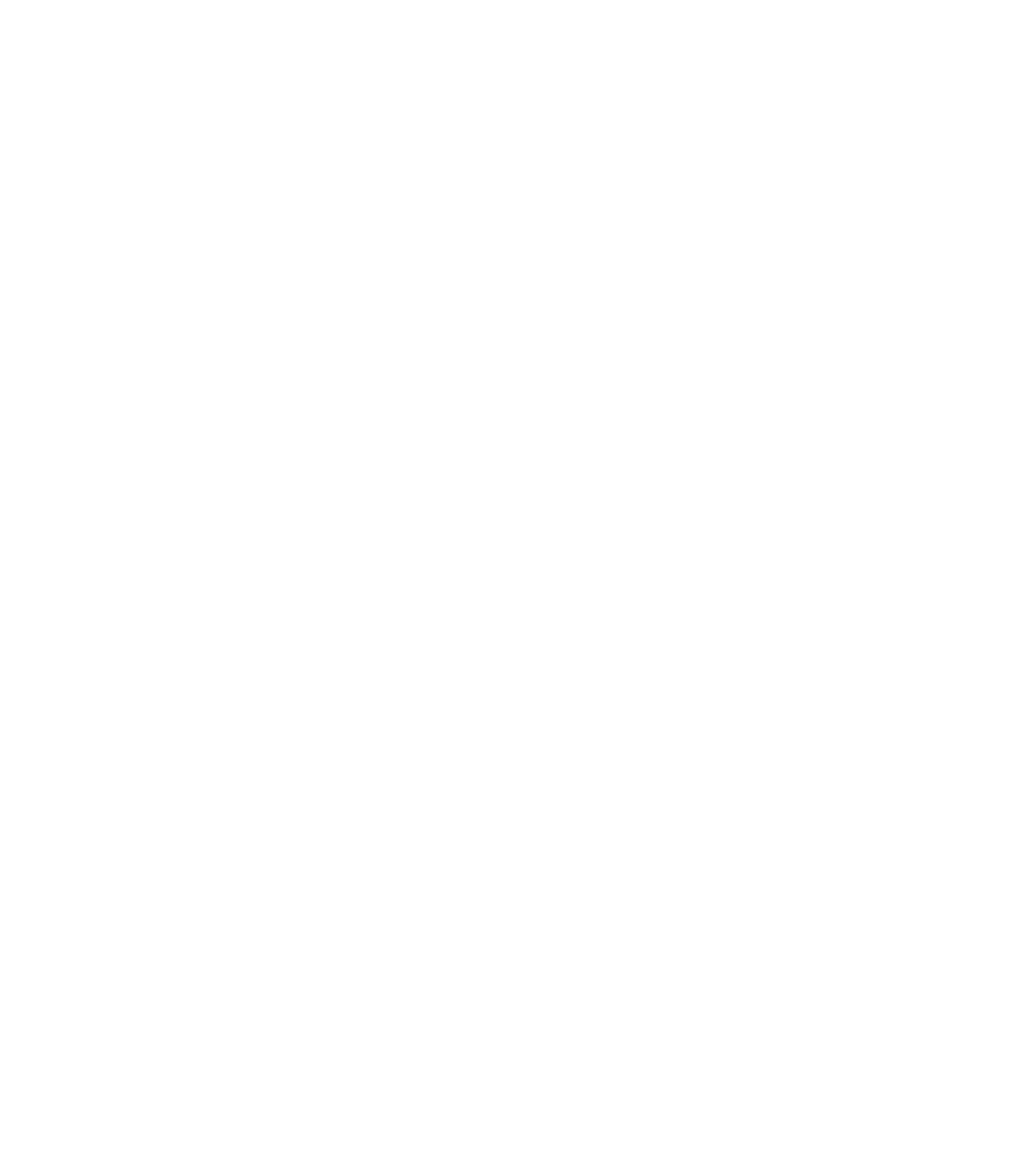
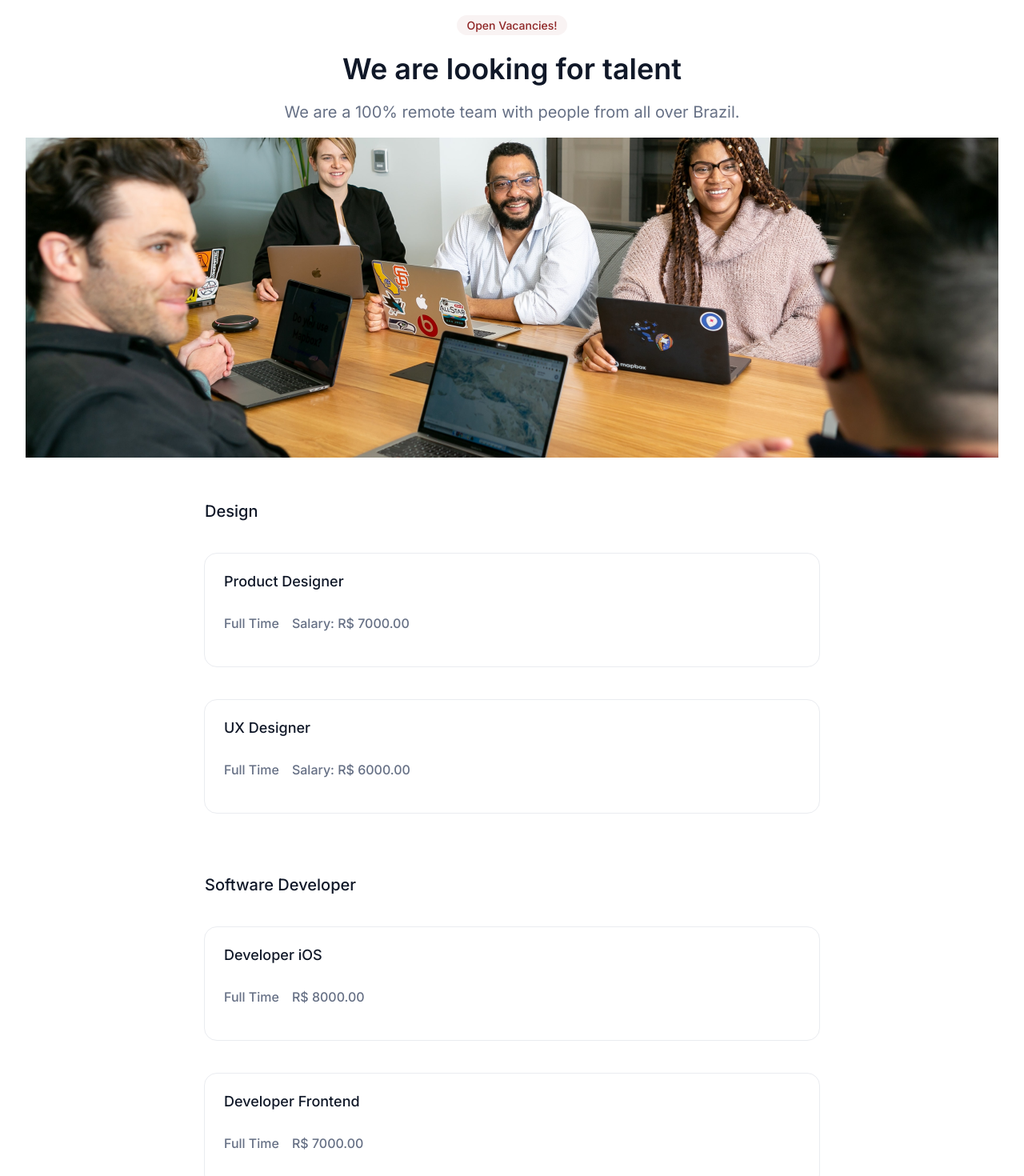
Before and after one commit to Wellington2708/OptimusTech, a React (Vite) app: page / in a window 1280 px wide. Shown: the part 780-2250 px from the top of the page at 80% size. Before the commit the page ends 800 px from the top, so only its background shows below. Built offline with nearby package versions, Linux system fonts and the light colour scheme.

Commit message:
creating vacancy area

```diff
--- a/src/App.jsx
+++ b/src/App.jsx
@@ -3,6 +3,9 @@ import styles from './App.module.css'
 import Header from '../src/components/Header'
 import Main from '../src/components/Main';
 import MetricList from './components/MetricList';
+import Vacancies from './components/Vacancies/index';
+import DesignArea from './components/DesignArea';
+import SoftwareDeveloperArea from './components/SoftwareDeveloperArea';
 
 function App() {
   return (
@@ -12,6 +15,9 @@ function App() {
       <div className={styles.metric__container}>
         <MetricList />
       </div>
+      <Vacancies />
+      <DesignArea />
+      <SoftwareDeveloperArea />
     </>
   )
 }
--- /dev/null
+++ b/src/components/DesignArea/DesignArea.module.css
@@ -0,0 +1,18 @@
+.container__vacancies__design{
+    height: 358px;
+    text-align: center;
+    display: flex;
+    flex-direction: column;
+    justify-content: center;
+    align-items: center;
+    text-align: left;
+    margin-top: 48px;
+}
+
+.title {
+    width: 768px;
+    font-size: 20px;
+    font-weight: 500;
+    color: var(--dark-teal);
+
+}
--- /dev/null
+++ b/src/components/DesignArea/index.jsx
@@ -0,0 +1,30 @@
+import styles from '../DesignArea/DesignArea.module.css';
+import DesignVacancies from '../DesignVacancies';
+
+const design = [
+    {
+        title: 'Product Designer',
+        typeJob: 'Full Time',
+        salary: 'R$ 7000.00'
+    },
+    {
+        title: 'UX Designer',
+        typeJob: 'Full Time',
+        salary: 'R$ 6000.00'
+    }
+]
+
+function DesignArea(){
+    return (
+        <div className={styles.container__vacancies__design}>
+            <h2 className={styles.title}>Design</h2>
+            {design.map((item, index) => (
+                <DesignVacancies key={index} {...item}/>
+
+            )
+        )}
+        </div>
+    )
+}
+
+export default DesignArea;
--- /dev/null
+++ b/src/components/DesignVacancies/DesignVacancies.module.css
@@ -0,0 +1,34 @@
+.container__vacancies {
+    display: flex;
+    flex-direction: column;
+    gap: 32px;
+    margin-top: 40px;
+    border: 1px solid #EAECF0;
+    padding: 24px 24px 28px 24px;
+    border-radius: 16px;
+}
+
+.container__details {
+    display: flex;
+    gap: 16px;
+    margin-bottom: 16px;
+}
+
+.title {
+    width: 720px;
+    font-size: 18px;
+    font-weight: 500;
+    color: var(--dark-teal);
+}
+
+.info__typeJob {
+    font-size: 16px;
+    color: var(--gray);
+    font-weight: 500;
+}
+
+.info__salary {
+    font-size: 16px;
+    color: var(--gray);
+    font-weight: 500;
+}
--- /dev/null
+++ b/src/components/DesignVacancies/index.jsx
@@ -0,0 +1,15 @@
+import styles from '../DesignVacancies/DesignVacancies.module.css'
+function DesignVacancies({title, typeJob, salary}){
+    return (
+        <div className={styles.container__vacancies}>
+            <h2 className={styles.title}>{title}</h2>
+        <div className={styles.container__details}>
+            <p className={styles.info__typeJob}>{typeJob}</p>
+            <p className={styles.info__salary}>Salary: {salary}</p>
+        </div>
+        </div>
+
+    )
+}
+
+export default DesignVacancies;
--- /dev/null
+++ b/src/components/SoftwareDeveloperArea/SoftwareDeveloperArea.module.css
@@ -0,0 +1,18 @@
+.container__vacancies__software{
+    height: 358px;
+    text-align: center;
+    display: flex;
+    flex-direction: column;
+    justify-content: center;
+    align-items: center;
+    text-align: left;
+    margin-top: 200px;
+}
+
+.title {
+    width: 768px;
+    font-size: 20px;
+    font-weight: 500;
+    color: var(--dark-teal);
+
+}
--- /dev/null
+++ b/src/components/SoftwareDeveloperArea/index.jsx
@@ -0,0 +1,35 @@
+import styles from '../SoftwareDeveloperArea/SoftwareDeveloperArea.module.css'
+import SoftwareVacancies from '../SoftwareVacancies';
+
+const software = [
+    {
+        title: 'Developer iOS',
+        typeJob: 'Full Time',
+        salary: 'R$ 8000.00'
+    },
+    {
+        title: 'Developer Frontend',
+        typeJob: 'Full Time',
+        salary: 'R$ 7000.00'
+    },
+    {
+        title: 'Developer Backend',
+        typeJob: 'Full Time',
+        salary: 'R$ 8000.00'
+    }
+]
+
+function SoftwareDeveloperArea(){
+    return (
+        <div className={styles.container__vacancies__software}>
+            <h2 className={styles.title}>Software Developer</h2>
+            {software.map((item, index) => (
+                <SoftwareVacancies key={index} {...item}/>
+
+            )
+        )}
+        </div>
+    )
+}
+
+export default SoftwareDeveloperArea;
--- /dev/null
+++ b/src/components/SoftwareVacancies/SoftwareVacancies.module.css
@@ -0,0 +1,34 @@
+.container__vacancies {
+    display: flex;
+    flex-direction: column;
+    gap: 32px;
+    margin-top: 40px;
+    border: 1px solid var(--light-gray);
+    padding: 24px 24px 28px 24px;
+    border-radius: 16px;
+}
+
+.container__details {
+    display: flex;
+    gap: 16px;
+    margin-bottom: 16px;
+}
+
+.title {
+    width: 720px;
+    font-size: 18px;
+    font-weight: 500;
+    color: var(--dark-teal);
+}
+
+.info__typeJob {
+    font-size: 16px;
+    color: var(--gray);
+    font-weight: 500;
+}
+
+.info__salary {
+    font-size: 16px;
+    color: var(--gray);
+    font-weight: 500;
+}
--- /dev/null
+++ b/src/components/SoftwareVacancies/index.jsx
@@ -0,0 +1,15 @@
+import styles from './SoftwareVacancies.module.css'
+function SoftwareVacancies({title, typeJob, salary}){
+    return (
+        <div className={styles.container__vacancies}>
+            <h2 className={styles.title}>{title}</h2>
+        <div className={styles.container__details}>
+            <p className={styles.info__typeJob}>{typeJob}</p>
+            <p className={styles.info__salary}>{salary}</p>
+        </div>
+        </div>
+
+    )
+}
+
+export default SoftwareVacancies;
--- /dev/null
+++ b/src/components/Vacancies/Vacancies.module.css
@@ -0,0 +1,30 @@
+.container__vacancies {
+    display: flex;
+    flex-direction: column;
+    justify-content: center;
+    align-items: center;
+    height: 600px;
+    gap: 20px;
+}
+
+.announcement {
+    color: var(--dark-red);
+    background-color: #8E24240D;
+    border-radius: 16px;
+    padding: 4px 12px;
+    font-size: 14px;
+    font-weight: 500;
+}
+
+.title {
+    font-size: 36px;
+    font-weight: 600;
+    color: var(--dark-teal);
+}
+
+.subtitle {
+    font-size: 20px;
+    font-weight: 400;
+    color: var(--gray);
+
+}
--- /dev/null
+++ b/src/components/Vacancies/index.jsx
@@ -0,0 +1,21 @@
+import styles from '../Vacancies/Vacancies.module.css';
+import team from '../../assets/team.png';
+
+//titulo da categoria de vagas
+//Card vagas com titulo, tipo de vaga e faixa salaria]
+
+
+
+function Vacancies(){
+    return (
+        <div className={styles.container__vacancies}>
+            <h2 className={styles.announcement}>Open Vacancies!</h2>
+            <h1 className={styles.title}>We are looking for talent</h1>
+            <p className={styles.subtitle}>We are a 100% remote team with people from all over Brazil.</p>
+            <img src={team} alt="" />
+        </div>
+    )
+}
+
+
+export default Vacancies;
--- a/src/index.css
+++ b/src/index.css
@@ -3,6 +3,7 @@
     --dark-red: #8e2424;
     --gray: #667085;
     --dark-teal: #101828;
+    --light-gray: #EAECF0;
     --font-inter: "Inter", sans-serif;
 }
 
```
Also changed, not shown: src/assets/team.png (added).
